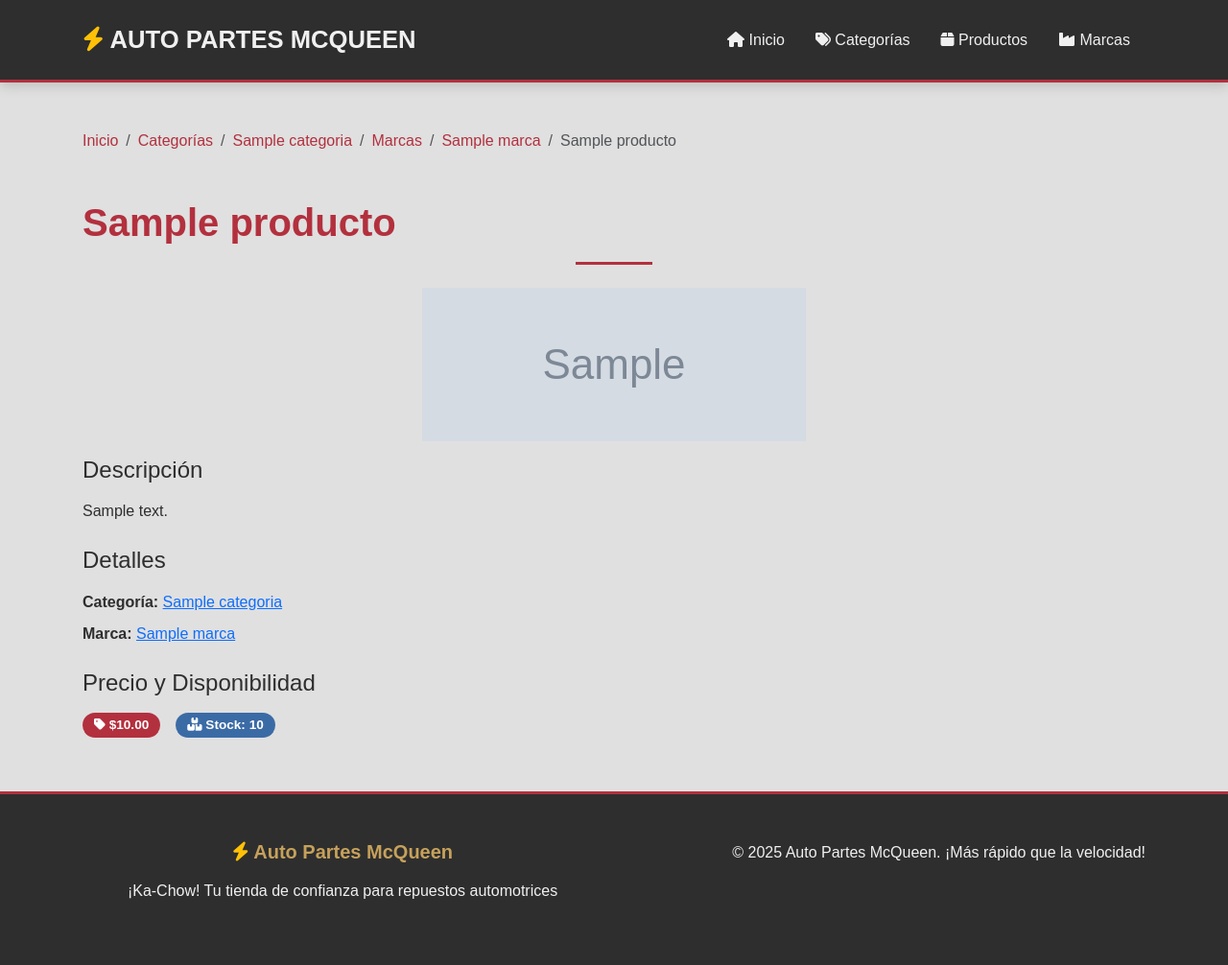
After one commit to AlanGuerraO/auto-partes-mcqueen, a Django app: page /producto/1/ in a window 1280 px wide. The commit adds this page. Shown: the whole page at 96% size. Run offline with Django 5.2, Linux system fonts and the light colour scheme; tables that the repository leaves empty hold one stand-in row (values such as "Sample post"); grey boxes marked "Sample" are stand-in pictures.

Commit message:
Creacion de las views y templates de la lisat y detalles de los productos.

```diff
--- a/inventario/templates/base.html
+++ b/inventario/templates/base.html
@@ -39,7 +39,7 @@
                             </a>
                         </li>
                         <li class="nav-item">
-                            <a class="nav-link" href="">
+                            <a class="nav-link" href="{% url 'producto-list' %}">
                                 <i class="fas fa-box"></i> Productos
                             </a>
                         </li>
--- a/inventario/templates/categorias/categoria_detail.html
+++ b/inventario/templates/categorias/categoria_detail.html
@@ -54,7 +54,7 @@
             {% if productos %}
             <div class="productos-grid">
                 {% for producto in productos %}
-                <a href="#" class="text-decoration-none">
+                <a href="{% url 'producto-detail' producto.pk %}" class="text-decoration-none">
                     <div class="producto-card card">
                         <div class="card-body d-flex flex-column h-100">
                             {% if producto.imagen %}
--- /dev/null
+++ b/inventario/templates/productos/producto_detail.html
@@ -0,0 +1,116 @@
+{% extends 'base.html' %}
+
+{# Título de la página #}
+{% block title %}{{ object.nombre }} - Auto Partes McQueen{% endblock %}
+
+{% block content %}
+{# Contenedor principal de la página #}
+<div class="content-wrapper">
+    {# Navegación de migas de pan #}
+    <nav aria-label="breadcrumb">
+        <ol class="breadcrumb">
+            <li class="breadcrumb-item"><a href="{% url 'home' %}">Inicio</a></li>
+            {# Enlaces de navegación para categoría si existe #}
+            {% if object.categoria %}
+            <li class="breadcrumb-item"><a href="{% url 'categoria-list' %}">Categorías</a></li>
+            <li class="breadcrumb-item"><a href="{% url 'categoria-detail' object.categoria.pk %}">{{ object.categoria.nombre }}</a></li>
+            {% endif %}
+            {# Enlaces de navegación para marca si existe #}
+            {% if object.marca %}
+            <li class="breadcrumb-item"><a href="">Marcas</a></li>
+            <li class="breadcrumb-item"><a href="">{{ object.marca.nombre }}</a></li>
+            {% endif %}
+            <li class="breadcrumb-item active">{{ object.nombre }}</li>
+        </ol>
+    </nav>
+
+    {# Sección principal del detalle del producto #}
+    <div class="producto-detail">
+        <div class="content-section">
+            {# Título del producto #}
+            <h1 class="section-title">{{ object.nombre }}</h1>
+
+            {# Contenedor del contenido principal del producto #}
+            <div class="producto-detail-content">
+                {# Sección de imagen del producto #}
+                <div class="producto-detail-image">
+                    {% if object.imagen %}
+                    <div class="producto-img-container h-100">
+                        <img src="{{ object.imagen.url }}" alt="{{ object.nombre }}" class="producto-img">
+                    </div>
+                    {% else %}
+                    {# Icono por defecto cuando no hay imagen #}
+                    <div class="h-100 d-flex align-items-center justify-content-center">
+                        <i class="fas fa-box categoria-icon" style="font-size: 5rem;"></i>
+                    </div>
+                    {% endif %}
+                </div>
+
+                {# Sección de información del producto #}
+                <div class="producto-detail-info">
+                    {# Descripción del producto #}
+                    <div class="mb-4">
+                        <h2 class="subsection-title">Descripción</h2>
+                        <p>{{ object.descripcion }}</p>
+                    </div>
+
+                    {# Detalles de categoría y marca #}
+                    <div class="mb-4">
+                        <h2 class="subsection-title">Detalles</h2>
+                        {% if object.categoria %}
+                        <p class="mb-2">
+                            <strong>Categoría:</strong>
+                            <a href="{% url 'categoria-detail' object.categoria.pk %}">
+                                {{ object.categoria.nombre }}
+                            </a>
+                        </p>
+                        {% endif %}
+                        {% if object.marca %}
+                        <p class="mb-2">
+                            <strong>Marca:</strong>
+                            <a href="">
+                                {{ object.marca.nombre }}
+                            </a>
+                        </p>
+                        {% endif %}
+                    </div>
+
+                    {# Sección de precio y disponibilidad #}
+                    <div class="precio-stock mb-4">
+                        <h2 class="subsection-title">Precio y Disponibilidad</h2>
+                        <div class="d-flex gap-3">
+                            {# Indicador de precio #}
+                            <div class="badge badge-precio">
+                                <i class="fas fa-tag"></i> ${{ object.precio }}
+                            </div>
+                            {# Indicador de stock #}
+                            <div class="badge badge-stock">
+                                <i class="fas fa-boxes"></i> Stock: {{ object.stock }}
+                            </div>
+                        </div>
+                    </div>
+
+                    {# Sección de acciones administrativas #}
+                    {% if user.is_staff %}
+                    <div class="admin-section">
+                        <h2 class="subsection-title">Acciones de Administrador</h2>
+                        <div class="d-flex gap-2">
+                            {# Botón de edición #}
+                            <a href=""
+                                class="btn btn-warning flex-grow-1">
+                                <i class="fas fa-edit"></i> Editar Producto
+                            </a>
+                            {# Botón de eliminación #}
+                            <a href=""
+                                class="btn btn-danger flex-grow-1">
+                                <i class="fas fa-trash"></i> Eliminar Producto
+                            </a>
+                        </div>
+                    </div>
+                    {% endif %}
+                </div>
+            </div>
+        </div>
+    </div>
+</div>
+{% endblock %}
--- a/inventario/urls.py
+++ b/inventario/urls.py
@@ -18,4 +18,8 @@ urlpatterns = [
     path('categoria/crear/', views.CategoriaCreateView.as_view(), name='categoria-create'),
     path('categoria/<int:pk>/editar/', views.CategoriaUpdateView.as_view(), name='categoria-update'),
     path('categoria/<int:pk>/eliminar/', views.CategoriaDeleteView.as_view(), name='categoria-delete'),
+
+    # URLs de Productos
+    path('productos/', views.ProductoListView.as_view(), name='producto-list'),
+    path('producto/<int:pk>/', views.ProductoDetailView.as_view(), name='producto-detail'),
 ]
--- a/inventario/views.py
+++ b/inventario/views.py
@@ -1,13 +1,15 @@
 from django.shortcuts import render
 from django.views.generic import ListView, CreateView, UpdateView, DeleteView, DetailView, TemplateView
 from .models import Categorias, Productos, Marcas
-from django.urls import reverse_lazy, reverse
+from django.urls import reverse_lazy
 
 # Create your views here.
 
+# HomeView para la página de inicio
 class HomeView(TemplateView):
     template_name = 'home.html'
 
+# Views para las categorías
 class CategoriaListView(ListView):
     model = Categorias
     template_name = 'categorias/categoria_list.html'
@@ -38,3 +40,13 @@ class CategoriaDeleteView(DeleteView):
     model = Categorias
     template_name = 'categorias/categoria_confirm_delete.html'
     success_url = reverse_lazy('categoria-list')
+
+# Views para los productos
+class ProductoListView(ListView):
+    model = Productos
+    context_object_name = 'productos'
+    template_name = 'productos/producto_list.html'
+
+class ProductoDetailView(DetailView):
+    model = Productos
+    template_name = 'productos/producto_detail.html'
```
Also changed, not shown: inventario/templates/productos/producto_list.html (added, +92 -0 lines).
